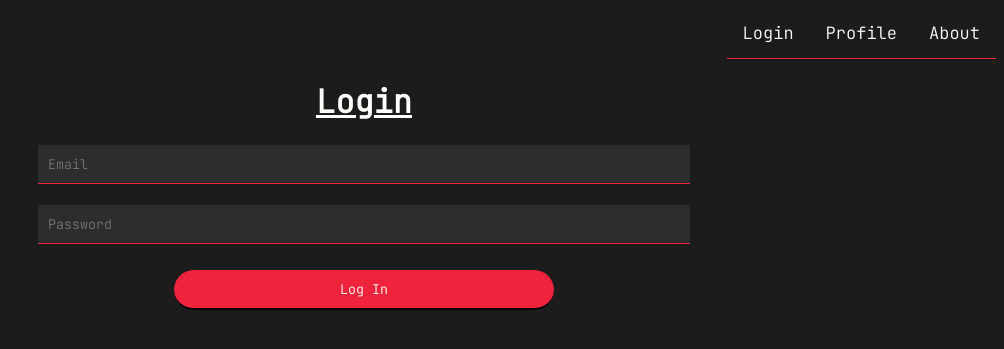
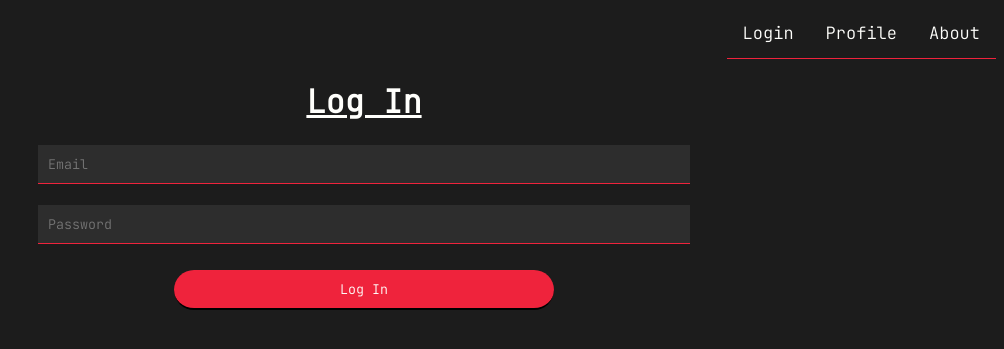
Before and after one commit to silvanias/Ovation, a Flask app: page /login in a window 1280 px wide. Shown: the top 349 px of the page, without its empty margins (276-1280 px from the left). Run offline with Flask 2, Linux system fonts and the light colour scheme.

Commit message:
Fix grammar issue with login page

```diff
--- a/ovation_app/templates/auth/login.html
+++ b/ovation_app/templates/auth/login.html
@@ -2,7 +2,7 @@
 
 {% block content %}
 <body class="input-form">
-    <h1><u> Login </u></h1>
+    <h1><u> Log In </u></h1>
     <form method="POST">
         <div class="form-group">
             <input type="email" id="email" name="email" placeholder="Email" class="input-field" required>
```
